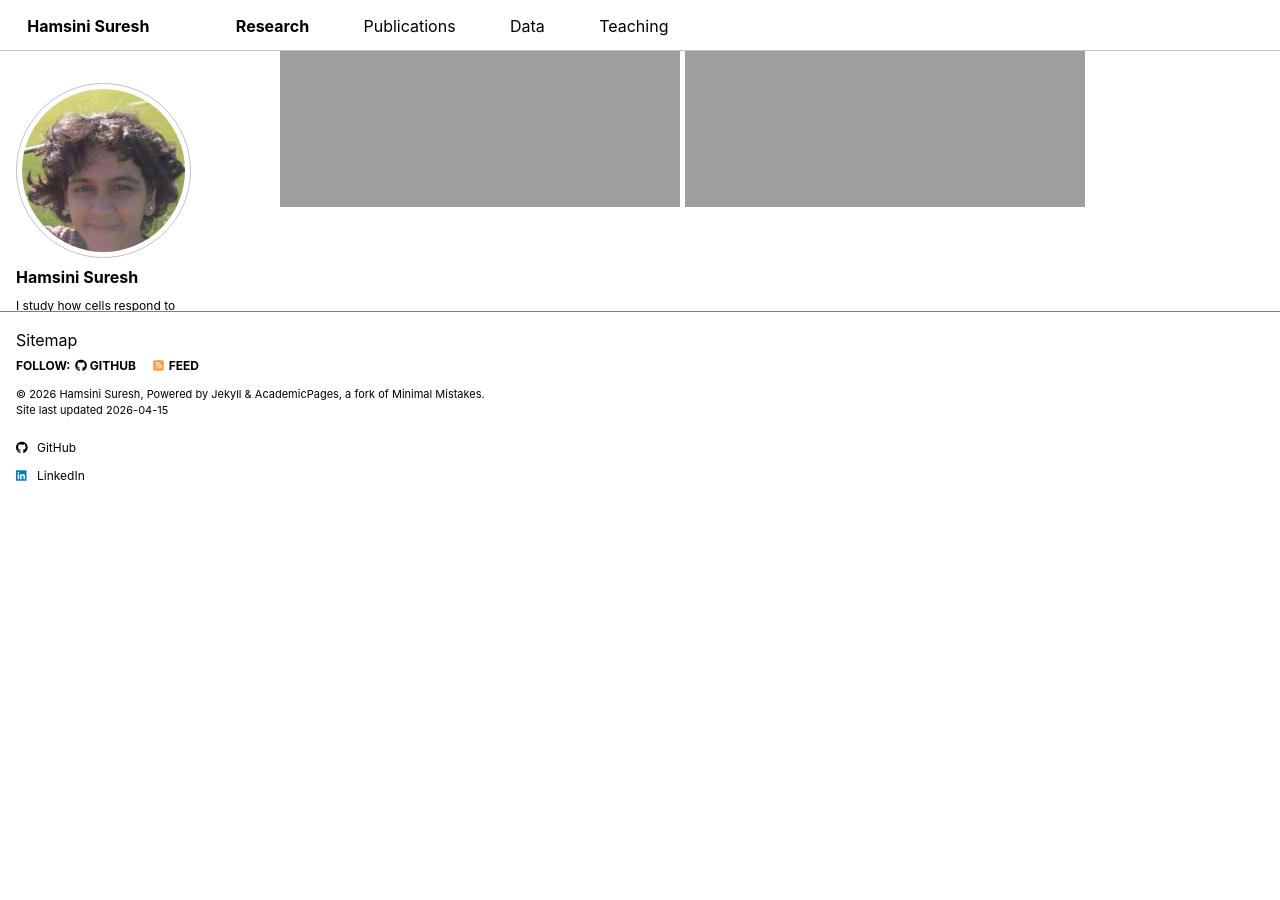
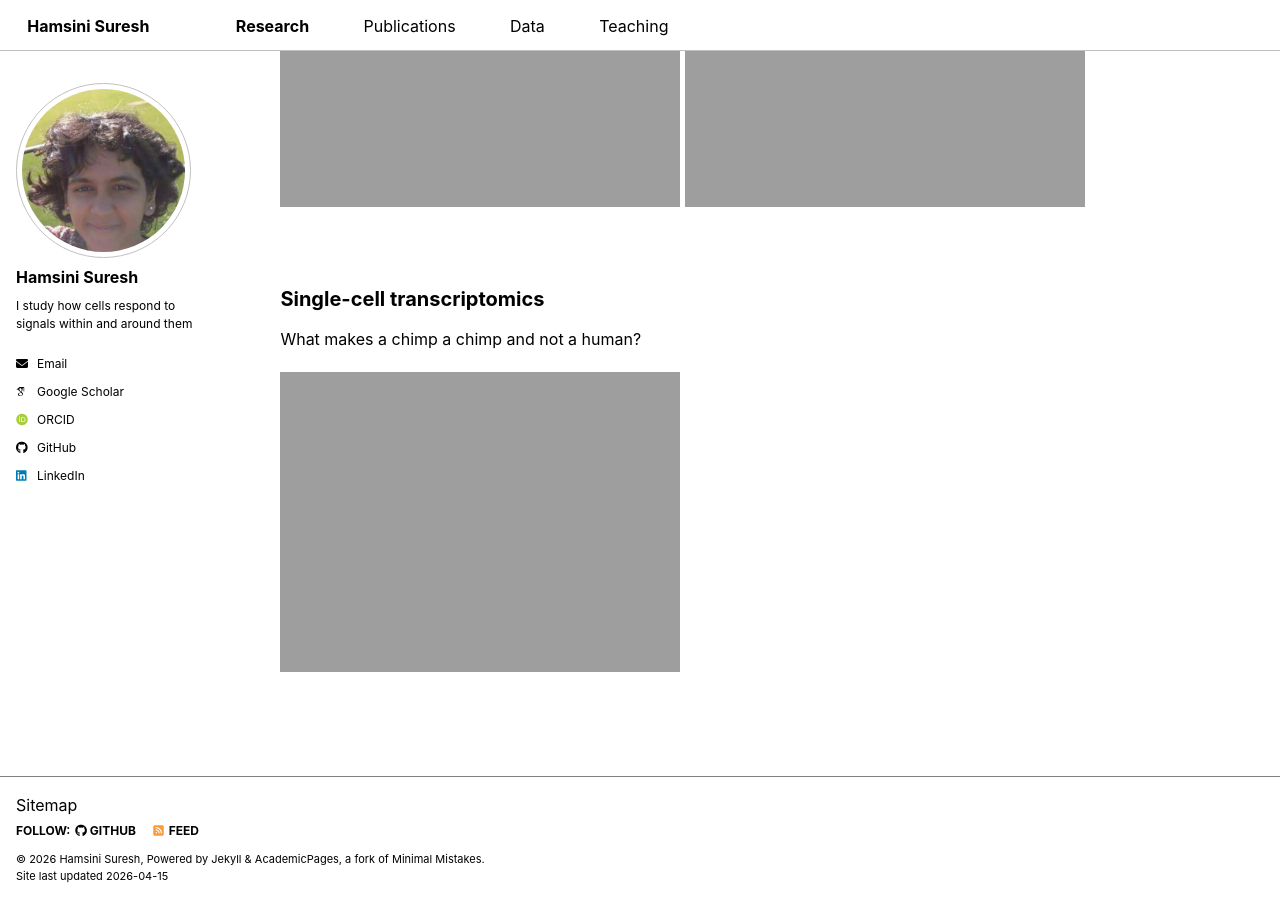
Before and after one commit to hamsinisuresh/hamsinisuresh.github.io, a Jekyll site: the page built from _pages/research.html, in a window 1280 px wide and 900 px high, scrolled down 546 px. Built offline with Jekyll 4.4.1, drawn with Linux system fonts in a browser that asks for light colours; some web fonts are replaced; a script bundle is joined from its source files by our own code; library files that are not in the unit come from our copies; before the commit the page ends 981 px from its top, so only the background shows below that.

Commit message:
Update research.html

```diff
--- a/_pages/research.html
+++ b/_pages/research.html
@@ -35,6 +35,17 @@
 <img src="{{ base_path }}/images/mechanobiology.jpg" alt="guidance_experiment" style="max-width: 100%; height: auto; margin-bottom: 1.5em;">
 <img src="{{ base_path }}/images/guidance_simulated.jpg" alt="guidance_simulated" style="max-width: 100%; height: auto; margin-bottom: 1.5em;">
 
+<div style="height: 1em;"></div>  <!-- blank line -->
+
+<!-- ===== CUSTOM SECTION ===== -->
+
+<h2>Single-cell transcriptomics</h2>
+
+<p>
+  What makes a chimp a chimp and not a human?
+</p>
+<img src="{{ base_path }}/images/primate_mtg_graphical_summary.png" alt="primate_mtg" style="max-width: 100%; height: auto; margin-bottom: 1.5em;">
+
 <!-- ===== AUTO-GENERATED RESEARCH LIST ===== -->
 
 {% for post in site.research reversed %}
```
